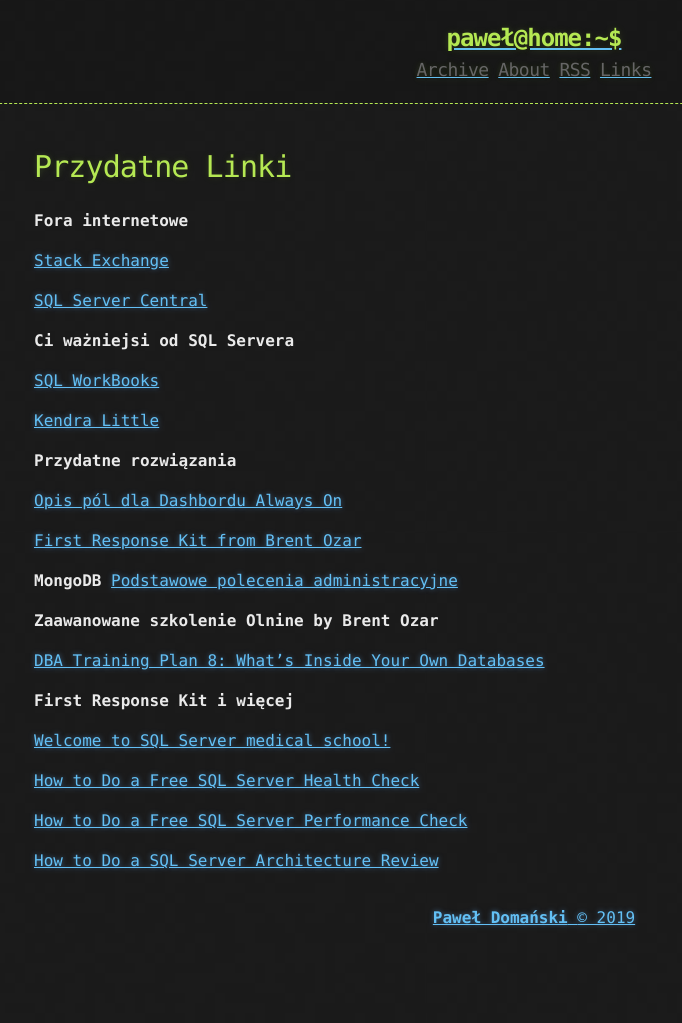
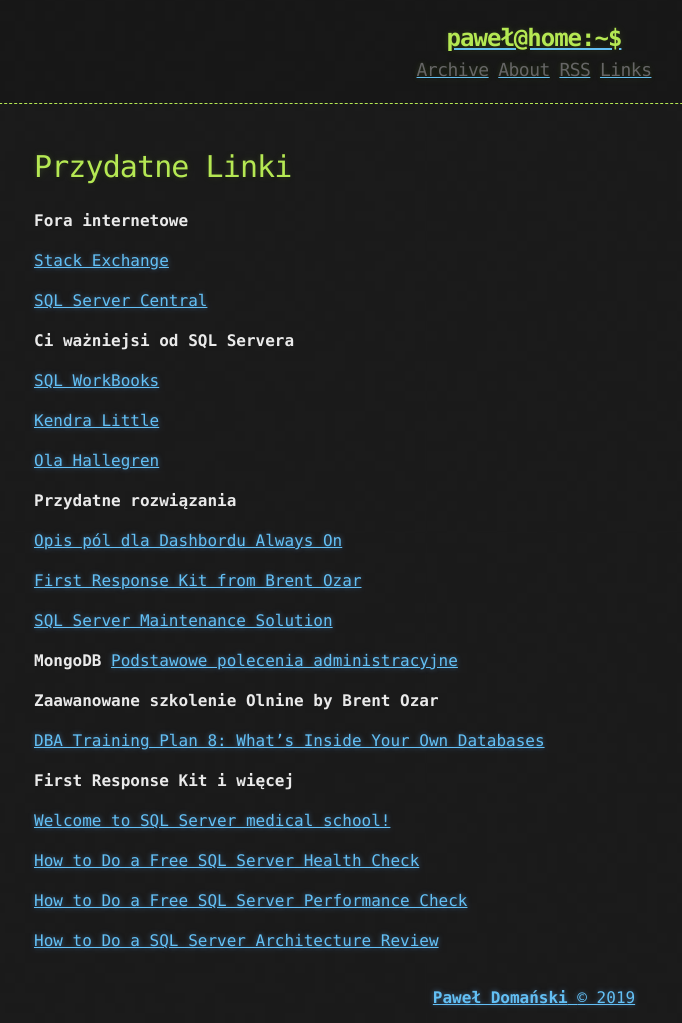
Before and after one commit to pdomansk/pdomansk.github.io, a Jekyll site: the page built from links.md, in a window 1280 px wide. Shown: the whole page, without its empty margins (106-788 px from the left). Built offline with Jekyll 4.4.1, drawn with Linux system fonts in a browser that asks for light colours; before the commit the page ends 943 px from its top, so only the background shows below that.

Commit message:
Dodanie nowych linków

```diff
--- a/links.md
+++ b/links.md
@@ -18,12 +18,16 @@ title: Links
 
 [Kendra Little](https://littlekendra.com/)
 
+[Ola Hallegren](https://ola.hallengren.com)
+
 
 **Przydatne rozwiązania**
 
 [Opis pól dla Dashbordu Always On](https://docs.microsoft.com/en-us/sql/database-engine/availability-groups/windows/use-the-always-on-dashboard-sql-server-management-studio?view=sql-server-2017)
 
 [First Response Kit from Brent Ozar](https://github.com/BrentOzarULTD/SQL-Server-First-Responder-Kit/tree/master)
+
+[SQL Server Maintenance Solution](https://github.com/olahallengren/sql-server-maintenance-solution )
 
 
 **MongoDB**
```
